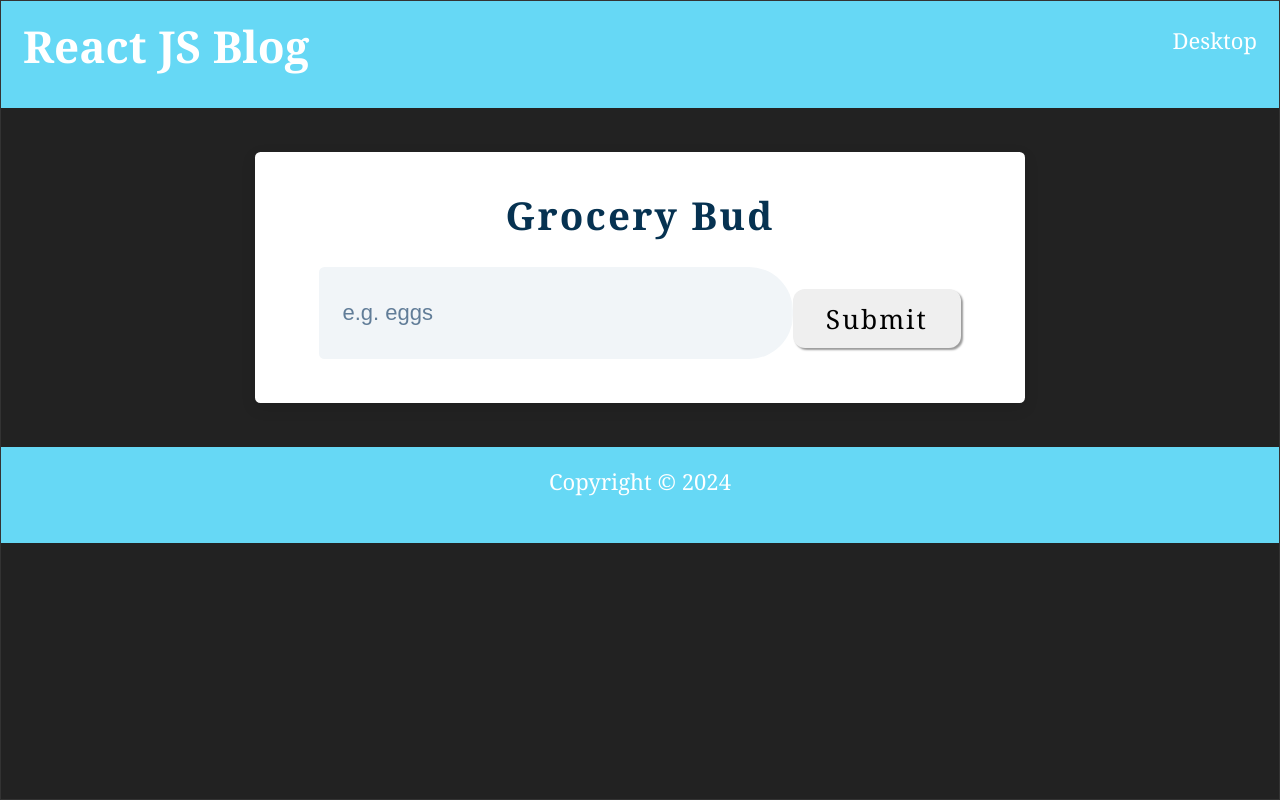
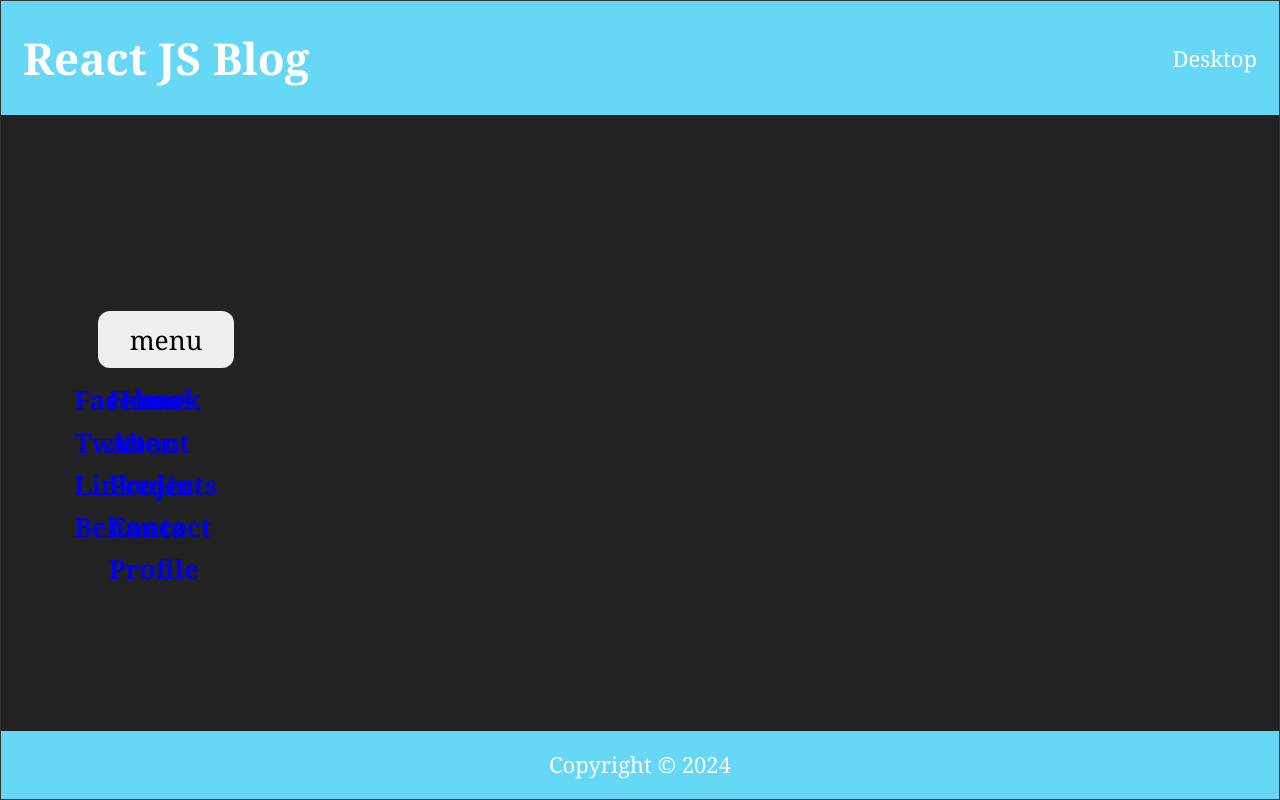
Before and after one commit to Jogata/SoftUni-React-Project, a React (Vite) app in the folder client/: page / in a window 1280 px wide. Built offline with nearby package versions, Linux system fonts and the light colour scheme; a web font is replaced by a local one.

Commit message:
navigation - exercise

```diff
--- a/client/public/styles.css
+++ b/client/public/styles.css
@@ -1051,302 +1051,3 @@ body {
   font-family: inherit;
   border: 1px solid grey;
 }
-
-/*
-===============
-Variables
-===============
-*/
-
-.section-center {
-  /* dark shades of primary color*/
-  --clr-primary-1: hsl(205, 86%, 17%);
-  --clr-primary-2: hsl(205, 77%, 27%);
-  --clr-primary-3: hsl(205, 72%, 37%);
-  --clr-primary-4: hsl(205, 63%, 48%);
-  /* primary/main color */
-  --clr-primary-5: hsl(205, 78%, 60%);
-  /* lighter shades of primary color */
-  --clr-primary-6: hsl(205, 89%, 70%);
-  --clr-primary-7: hsl(205, 90%, 76%);
-  --clr-primary-8: hsl(205, 86%, 81%);
-  --clr-primary-9: hsl(205, 90%, 88%);
-  --clr-primary-10: hsl(205, 100%, 96%);
-  /* darkest grey - used for headings */
-  --clr-grey-1: hsl(209, 61%, 16%);
-  --clr-grey-2: hsl(211, 39%, 23%);
-  --clr-grey-3: hsl(209, 34%, 30%);
-  --clr-grey-4: hsl(209, 28%, 39%);
-  /* grey used for paragraphs */
-  --clr-grey-5: hsl(210, 22%, 49%);
-  --clr-grey-6: hsl(209, 23%, 60%);
-  --clr-grey-7: hsl(211, 27%, 70%);
-  --clr-grey-8: hsl(210, 31%, 80%);
-  --clr-grey-9: hsl(212, 33%, 89%);
-  --clr-grey-10: hsl(210, 36%, 96%);
-  --clr-white: #fff;
-  --clr-red-dark: hsl(360, 67%, 44%);
-  --clr-red-light: hsl(360, 71%, 66%);
-  --clr-green-dark: hsl(125, 67%, 44%);
-  --clr-green-light: hsl(125, 71%, 66%);
-  --clr-black: #222;
-  --transition: all 0.3s linear;
-  --spacing: 0.1rem;
-  --radius: 0.25rem;
-  --light-shadow: 0 5px 15px rgba(0, 0, 0, 0.1);
-  --dark-shadow: 0 5px 15px rgba(0, 0, 0, 0.2);
-  --max-width: 1170px;
-  --fixed-width: 620px;
-}
-
-.section-center {
-  color: var(--clr-grey-1);
-  font-size: 0.875rem;
-  line-height: 1.5;
-  background-color: var(--clr-grey-10);
-}
-
-h1,
-h2,
-h3,
-h4 {
-  margin-bottom: 0.75rem;
-  line-height: 1.25;
-  text-transform: capitalize;
-  letter-spacing: var(--spacing);
-}
-h1 {
-  font-size: 3rem;
-}
-h2 {
-  font-size: 2rem;
-}
-h3 {
-  font-size: 1.25rem;
-}
-h4 {
-  font-size: 0.875rem;
-}
-
-p {
-  margin-bottom: 1.25rem;
-  color: var(--clr-grey-5);
-}
-
-@media screen and (min-width: 800px) {
-  body {
-    font-size: 1rem;
-  }
-  h1 {
-    font-size: 4rem;
-  }
-  h2 {
-    font-size: 2.5rem;
-  }
-  h3 {
-    font-size: 1.75rem;
-  }
-  h4 {
-    font-size: 1rem;
-  }
-  h1,
-  h2,
-  h3,
-  h4 {
-    line-height: 1;
-  }
-}
-
-.btn {
-  padding: 0.375rem 0.75rem;
-  display: inline-block;
-  font-size: 0.875rem;
-  color: var(--clr-black);
-  text-transform: uppercase;
-  letter-spacing: var(--spacing);
-  border: 2px solid var(--clr-black);
-  border-radius: var(--radius);
-  background-color: transparent;
-  box-shadow: 0 1px 3px rgba(0, 0, 0, 0.2);
-  transition: var(--transition);
-  cursor: pointer;
-}
-.btn:hover {
-  color: var(--clr-white);
-  background-color: var(--clr-black);
-}
-
-.section {
-  padding: 5rem 0;
-}
-
-.section-center {
-  width: 90vw;
-  max-width: 35rem;
-  margin: 2rem auto;
-  /* margin-top: 8rem; */
-}
-
-@media screen and (min-width: 992px) {
-  .section-center {
-    width: 95vw;
-  }
-}
-
-main {
-  min-height: 100vh;
-  display: grid;
-  place-items: center;
-}
-
-.section-center {
-  padding: 2rem;
-  border-radius: var(--radius);
-  background-color: var(--clr-white);
-  box-shadow: var(--light-shadow);
-  transition: var(--transition);
-}
-.section-center:hover {
-  box-shadow: var(--dark-shadow);
-}
-
-.alert {
-  margin-bottom: 1rem;
-  height: 1.25rem;
-  display: grid;
-  align-items: center;
-  font-size: 0.7rem;
-  text-align: center;
-  text-transform: capitalize;
-  letter-spacing: var(--spacing);
-  border-radius: 0.25rem;
-}
-.alert-danger {
-  color: #721c24;
-  background-color: #f8d7da;
-}
-.alert-success {
-  color: #155724;
-  background-color: #d4edda;
-}
-
-.grocery-form h3 {
-  margin-bottom: 1.5rem;
-  color: var(--clr-primary-1);
-  text-align: center;
-}
-
-.form-control {
-  display: flex;
-  justify-content: center;
-}
-
-.grocery {
-  flex: 1 1 auto;
-  padding: 0.25rem;
-  padding-left: 1rem;
-  color: var(--clr-grey-5);
-  font-size: 1rem;
-  border-color: transparent;
-  border-top-left-radius: var(--radius);
-  border-bottom-left-radius: var(--radius);
-  background-color: var(--clr-grey-10);
-}
-.grocery::placeholder {
-  color: var(--clr-grey-5);
-  font-family: var(--ff-secondary);
-}
-
-.submit-btn {
-  flex: 0 0 5rem;
-  display: grid;
-  align-items: center;
-  color: var(--clr-primary-5);
-  padding: 0.25rem;
-  font-size: 0.85rem;
-  letter-spacing: 2px;
-  text-transform: capitalize;
-  border-color: transparent;
-  border-top-right-radius: var(--radius);
-  border-bottom-right-radius: var(--radius);
-  background-color: var(--clr-primary-8);
-  transition: var(--transition);
-  cursor: pointer;
-}
-.submit-btn:hover {
-  color: var(--clr-white);
-  background-color: var(--clr-primary-5);
-}
-
-.grocery-container {
-  margin-top: 2rem;
-}
-
-.grocery-item {
-  margin-bottom: 0.5rem;
-  padding: 0.25rem 1rem;
-  display: flex;
-  align-items: center;
-  justify-content: space-between;
-  transition: var(--transition);
-  text-transform: capitalize;
-  border-radius: var(--radius);
-}
-.grocery-item:hover {
-  color: var(--clr-grey-5);
-  background-color: var(--clr-grey-10);
-}
-.grocery-item:hover .title {
-  color: var(--clr-grey-5);
-}
-
-.title {
-  margin-bottom: 0;
-  color: var(--clr-grey-1);
-  letter-spacing: 2px;
-  transition: var(--transition);
-}
-
-.edit-btn,
-.delete-btn {
-  margin: 0 0.15rem;
-  font-size: 0.7rem;
-  border-color: transparent;
-  background-color: transparent;
-  transition: var(--transition);
-  cursor: pointer;
-}
-
-.edit-btn {
-  color: var(--clr-green-light);
-}
-.edit-btn:hover {
-  color: var(--clr-green-dark);
-}
-
-.delete-btn {
-  color: var(--clr-red-light);
-}
-.delete-btn:hover {
-  color: var(--clr-red-dark);
-}
-
-.clear-btn {
-  text-transform: capitalize;
-  width: 10rem;
-  min-height: 1.5rem;
-  display: grid;
-  align-items: center;
-  background: transparent;
-  border-color: transparent;
-  color: var(--clr-red-light);
-  margin: 0 auto;
-  font-size: 0.85rem;
-  letter-spacing: var(--spacing);
-  cursor: pointer;
-  transition: var(--transition);
-  margin-top: 1.25rem;
-}
-.clear-btn:hover {
-  color: var(--clr-red-dark);
-}
--- a/client/src/App.jsx
+++ b/client/src/App.jsx
@@ -495,147 +495,118 @@ function useFetch(url) {
 const baseURL = "http://localhost:3030/jsonstore/blog/"
 // ============================================================
 
-// const getLocalStorage = () => {
-//   let list = localStorage.getItem('list');
-//   if (list) {
-//     return (list = JSON.parse(localStorage.getItem('list')));
-//   } else {
-//     return [];
-//   }
-// };
+const links = [
+  {
+    id: 1,
+    url: '/',
+    text: 'home',
+  },
+  {
+    id: 2,
+    url: '/about',
+    text: 'about',
+  },
+  {
+    id: 3,
+    url: '/projects',
+    text: 'projects',
+  },
+  {
+    id: 4,
+    url: '/contact',
+    text: 'contact',
+  },
+  {
+    id: 5,
+    url: '/profile',
+    text: 'profile',
+  },
+];
 
-const GroceryList = ({ items, removeItem, editItem }) => {
+const socials = [
+  {
+    id: 1,
+    url: 'https://www.twitter.com',
+    icon: "facebook",
+  },
+  {
+    id: 2,
+    url: 'https://www.twitter.com',
+    icon: "twitter",
+  },
+  {
+    id: 3,
+    url: 'https://www.twitter.com',
+    icon: "linkedin",
+  },
+  {
+    id: 4,
+    url: 'https://www.twitter.com',
+    icon: "behance",
+  },
+];
+
+const Navbar = () => {
+  const [showLinks, setShowLinks] = useState(false);
+  const linksContainerRef = useRef(null);
+  const linksRef = useRef(null);
+
+  const toggleLinks = () => {
+    setShowLinks(!showLinks);
+  };
+
+  useEffect(() => {
+    const linksHeight = linksRef.current.getBoundingClientRect().height;
+    if (showLinks) {
+      linksContainerRef.current.style.height = `${linksHeight}px`;
+    } else {
+      linksContainerRef.current.style.height = '0px';
+    }
+  }, [showLinks]);
+
   return (
-    <div className='grocery-list'>
-      {items.map((item) => {
-        const { id, title } = item;
-        return (
-          <article className='grocery-item' key={id}>
-            <p className='title'>{title}</p>
-            <div className='btn-container'>
-              <button
-                type='button'
-                className='edit-btn'
-                onClick={() => editItem(id)}
-              >
-                Edit
-              </button>
-              <button
-                type='button'
-                className='delete-btn'
-                onClick={() => removeItem(id)}
-              >
-                Delete
-              </button>
-            </div>
-          </article>
-        );
-      })}
-    </div>
+    <nav>
+      <div className='nav-center'>
+        <div className='nav-header'>
+          <a href="#" className="logo"></a>
+          <button className='nav-toggle' onClick={toggleLinks}>
+            menu
+          </button>
+        </div>
+        <div className='links-container' ref={linksContainerRef}>
+          <ul className='links' ref={linksRef}>
+            {links.map((link) => {
+              const { id, url, text } = link;
+              return (
+                <li key={id}>
+                  <a href={url}>{text}</a>
+                </li>
+              );
+            })}
+          </ul>
+        </div>
+        <ul className='social-icons'>
+          {socials.map((socialIcon) => {
+            const { id, url, icon } = socialIcon;
+            return (
+              <li key={id}>
+                <a href={url}>{icon}</a>
+              </li>
+            );
+          })}
+        </ul>
+      </div>
+    </nav>
   );
 };
 
-const Alert = ({ type, msg, removeAlert, list }) => {
-  useEffect(() => {
-    const timeout = setTimeout(() => {
-      removeAlert();
-    }, 3000);
-    return () => clearTimeout(timeout);
-  }, [list]);
-  return <p className={`alert alert-${type}`}>{msg}</p>;
-};
-
 function App() {
-  const [name, setName] = useState('');
-  // const [list, setList] = useState(getLocalStorage());
-  const [list, setList] = useState([]);
-  const [isEditing, setIsEditing] = useState(false);
-  const [editID, setEditID] = useState(null);
-  const [alert, setAlert] = useState({ show: false, msg: '', type: '' });
-
-  const handleSubmit = (e) => {
-    e.preventDefault();
-    if (!name) {
-      showAlert(true, 'danger', 'please enter value');
-    } else if (name && isEditing) {
-      setList(
-        list.map((item) => {
-          if (item.id === editID) {
-            return { ...item, title: name };
-          }
-          return item;
-        })
-      );
-      setName('');
-      setEditID(null);
-      setIsEditing(false);
-      showAlert(true, 'success', 'value changed');
-    } else {
-      showAlert(true, 'success', 'item added to the list');
-      const newItem = { id: new Date().getTime().toString(), title: name };
-
-      setList([...list, newItem]);
-      setName('');
-    }
-  };
-
-  const showAlert = (show = false, type = '', msg = '') => {
-    setAlert({ show, type, msg });
-  };
-
-  const clearList = () => {
-    showAlert(true, 'danger', 'empty list');
-    setList([]);
-  };
-
-  const removeItem = (id) => {
-    showAlert(true, 'danger', 'item removed');
-    setList(list.filter((item) => item.id !== id));
-  };
-
-  const editItem = (id) => {
-    const specificItem = list.find((item) => item.id === id);
-    setIsEditing(true);
-    setEditID(id);
-    setName(specificItem.title);
-  };
-
-  // useEffect(() => {
-    // localStorage.setItem('list', JSON.stringify(list));
-  // }, [list]);
-
   return (
     <>
       <AuthContextProvider>
         <div className="body">
           <Header title="React JS Blog" />
-          <section className='section-center'>
-            <form className='grocery-form' onSubmit={handleSubmit}>
-              {alert.show && <Alert {...alert} removeAlert={showAlert} list={list} />}
-
-              <h3>grocery bud</h3>
-              <div className='form-control'>
-                <input
-                  type='text'
-                  className='grocery'
-                  placeholder='e.g. eggs'
-                  value={name}
-                  onChange={(e) => setName(e.target.value)}
-                />
-                <button type='submit' className='submit-btn'>
-                  {isEditing ? 'edit' : 'submit'}
-                </button>
-              </div>
-            </form>
-            {list.length > 0 && (
-              <div className='grocery-container'>
-                <GroceryList items={list} removeItem={removeItem} editItem={editItem} />
-                <button className='clear-btn' onClick={clearList}>
-                  clear items
-                </button>
-              </div>
-            )}
-          </section>
+          <Navbar />
           {/* <User name="Jogata" /> */}
           {/* <User render={(isLoggedIn) => isLoggedIn ? "Jogata" : "Guest" } /> */}
           {/* <DataProvider>
```
